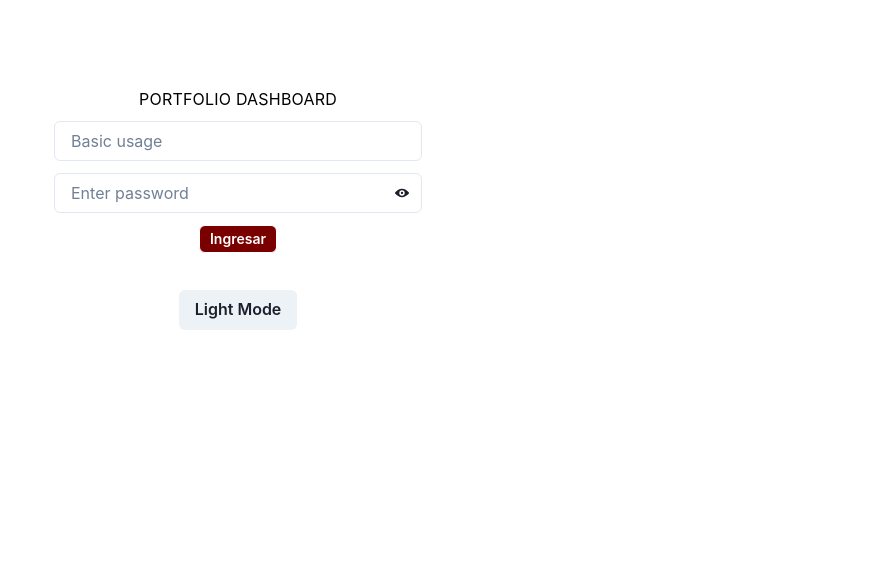
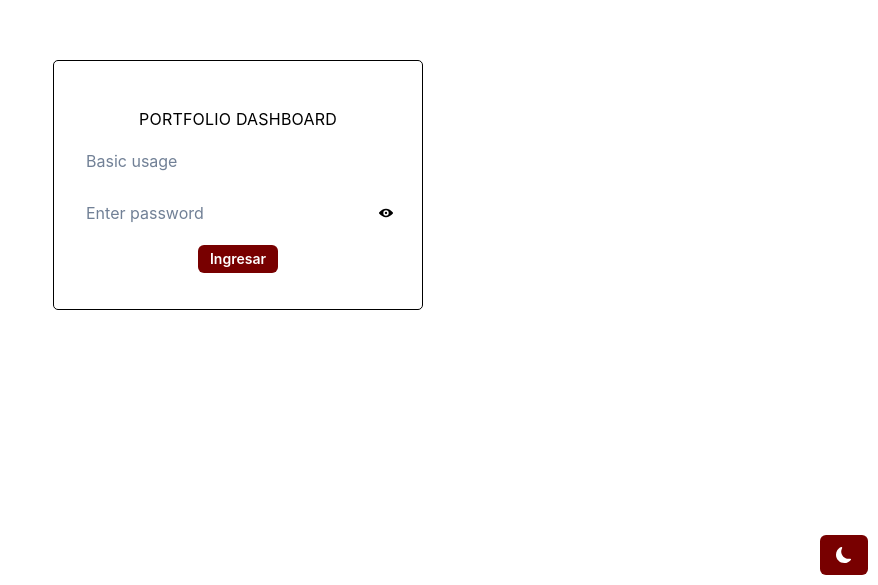
Before and after one commit to LMANMAI/portfolio-api-dashboard, a React (Vite) app: page /auth in a window 1280 px wide. Shown: the part 215-800 px from the top of the page, without its empty margins (402-1280 px from the left). Built offline with nearby package versions, Linux system fonts and the light colour scheme.

Commit message:
[FIX] theme

```diff
--- a/customTheme.ts
+++ /dev/null
@@ -1,28 +0,0 @@
-import { extendTheme } from "@chakra-ui/react";
-import { ButtonStyles as Button } from "./src/components/Theme";
-const bgColor = { light: "red.500", dark: "red.200" };
-const colors = {
-  backgroundPrimaryColor: "#FAFAFA",
-  primary: "#780000",
-  primaryLigther: "#c1121f",
-  secondary: "#003049",
-  secondaryLigther: "#669bbc",
-  third: "#fdf0d5",
-  bgColor,
-};
-
-const theme = extendTheme({
-  colors,
-  config: {
-    initialColorMode: "dark",
-    useSystemColorMode: false,
-  },
-  // fonts: {
-  //   body: "Kumbh Sans, sans-serif",
-  // },
-  components: {
-    Button,
-  },
-});
-
-export default theme;
--- a/package.json
+++ b/package.json
@@ -16,6 +16,7 @@
     "framer-motion": "^11.0.25",
     "react": "^18.2.0",
     "react-dom": "^18.2.0",
+    "react-icons": "^5.0.1",
     "react-router-dom": "^6.22.3"
   },
   "devDependencies": {
--- a/src/App.tsx
+++ b/src/App.tsx
@@ -4,28 +4,26 @@ import {
   ChakraBaseProvider,
   ColorModeProvider,
   Container,
+  Icon,
   useColorMode,
 } from "@chakra-ui/react";
 import { BrowserRouter, Routes, Route } from "react-router-dom";
 import { AuthPage, OverviewPage } from "./pages";
-import theme from "../customTheme";
+import theme from "./theme/customTheme";
+import { BsFillSunFill, BsMoonFill } from "react-icons/bs";
 function App() {
   const currentUser: string = "asd";
   const { colorMode, toggleColorMode } = useColorMode();
 
-  console.log(colorMode);
   return (
     <ChakraBaseProvider theme={theme}>
-      <ColorModeProvider>
+      <ColorModeProvider value={colorMode}>
         <Box width="100vw" height="100vh">
           <Container
             maxW="100%"
             height="100%"
             centerContent
             justifyContent={"center"}
-            background={
-              colorMode === "dark" ? theme.colors.primary : theme.colors.bgColor
-            }
           >
             <BrowserRouter>
               <Routes>
@@ -33,8 +31,20 @@ function App() {
                 <Route path="/" element={<OverviewPage />} />
               </Routes>
             </BrowserRouter>
-            <Button onClick={toggleColorMode}>
-              {colorMode === "light" ? "Dark Mode" : "Light Mode"}
+            <Button
+              onClick={toggleColorMode}
+              position={"absolute"}
+              bottom={"10px"}
+              right={"10px"}
+              variant={"primary"}
+              bg={colorMode === "light" ? "primary" : "secondary"}
+              color={"white"}
+            >
+              {colorMode === "light" ? (
+                <Icon as={BsMoonFill} />
+              ) : (
+                <Icon as={BsFillSunFill} />
+              )}
             </Button>
           </Container>
         </Box>
--- a/src/components/Theme/index.ts
+++ b/src/components/Theme/index.ts
@@ -1,25 +1,34 @@
-import { mode, darken, whiten } from "@chakra-ui/theme-tools";
-
 export const ButtonStyles = {
   baseStyle: {},
   sizes: {},
   variants: {
+    Button: {
+      baseStyle: {
+        fontWeight: "bold",
+        borderRadius: "md",
+        _focus: { boxShadow: "none" },
+      },
+      variants: {
         primary: (props: any) => ({
-      bg: mode(darken("primary", 0), whiten("secondary", 0))(props),
+          bg: props.colorMode === "light" ? "primary" : "secondary",
           color: "white",
           _hover: {
-        bg: mode(darken("primary", 10), whiten("secondary", 10))(props), // Ajusta la intensidad del color en hover según el modo
+            bg:
+              props.colorMode === "light"
+                ? "primaryLigther"
+                : "secondaryLigther",
           },
-      border: "1px solid",
-      padding: "10px",
         }),
         secondary: (props: any) => ({
           bg: "transparent",
-      border: " 1px solid",
-      borderColor: mode(darken("primary", 0), whiten("secondary", 0))(props),
-      color: mode(darken("primary", 0), whiten("secondary", 0))(props),
-      padding: "10px",
+          borderColor: props.colorMode === "light" ? "primary" : "secondary",
+          color: props.colorMode === "light" ? "primary" : "secondary",
+          _hover: {
+            bg: props.colorMode === "light" ? "third" : "third",
+          },
         }),
+      },
+    },
   },
   defaultProps: {},
 };
--- a/src/index.tsx
+++ b/src/index.tsx
@@ -1,9 +1,11 @@
 import React from "react";
 import ReactDOM from "react-dom/client";
 import App from "./App";
-
+import { ThemeProvider } from "./theme";
 ReactDOM.createRoot(document.getElementById("root") as HTMLElement).render(
   <React.StrictMode>
-    <App />
+    <ThemeProvider>
+      <App />
+    </ThemeProvider>
   </React.StrictMode>
 );
--- a/src/pages/Auth/index.tsx
+++ b/src/pages/Auth/index.tsx
@@ -7,6 +7,7 @@ import {
   InputRightElement,
   Stack,
   Text,
+  useColorMode,
 } from "@chakra-ui/react";
 import { ViewIcon, ViewOffIcon } from "@chakra-ui/icons";
 import React from "react";
@@ -14,15 +15,16 @@ import React from "react";
 const AuthPage = () => {
   const [show, setShow] = React.useState(false);
   const handleClick = () => setShow(!show);
+  const { colorMode } = useColorMode();
 
   return (
     <div>
       <Box
         padding="4"
-        bg="#FFF"
+        border={"1px solid"}
         color="black"
         maxW="md"
-        minW={"400px"}
+        minW={"350px"}
         height={"250px"}
         borderRadius={"5px"}
         display={"flex"}
@@ -43,17 +45,19 @@ const AuthPage = () => {
           alignItems={"center"}
           justifyContent={"center"}
         >
-          <Input placeholder="Basic usage" />
+          <Input placeholder="Basic usage" variant={"border"} />
           <InputGroup size="md">
             <Input
               pr="4.5rem"
               type={show ? "text" : "password"}
               placeholder="Enter password"
+              variant={"border"}
             />
             <InputRightElement width="2.5rem">
               <IconButton
                 h="1.75rem"
                 size="sm"
+                variant={"primary"}
                 background={"transparent!important"}
                 onClick={handleClick}
                 icon={show ? <ViewOffIcon /> : <ViewIcon />}
@@ -67,6 +71,8 @@ const AuthPage = () => {
             h="1.75rem"
             size="sm"
             title="ingresar al dashboard"
+            color={"white"}
+            bg={colorMode === "light" ? "primary" : "secondary"}
           >
             Ingresar
           </Button>
--- /dev/null
+++ b/src/theme/customTheme.ts
@@ -0,0 +1,24 @@
+import { extendTheme, ThemeConfig } from "@chakra-ui/react";
+import { ButtonStyles as Button } from "../components/Theme";
+
+const colors = {
+  backgroundPrimaryColor: "#FAFAFA",
+  primary: "#780000",
+  primaryLigther: "#c1121f",
+  secondary: "#003049",
+  secondaryLigther: "#669bbc",
+  third: "#fdf0d5",
+};
+const config: ThemeConfig = {
+  initialColorMode: "dark",
+  useSystemColorMode: true,
+};
+const theme = extendTheme({
+  colors,
+  config,
+  components: {
+    Button,
+  },
+});
+
+export default theme;
--- /dev/null
+++ b/src/theme/index.tsx
@@ -0,0 +1,9 @@
+import { ChakraProvider, extendBaseTheme } from "@chakra-ui/react";
+import React from "react";
+import themeConfig from "./customTheme";
+const theme = extendBaseTheme(themeConfig);
+type Props = { children: React.ReactNode | React.ReactNode[] };
+
+export function ThemeProvider({ children }: Props) {
+  return <ChakraProvider theme={theme}>{children}</ChakraProvider>;
+}
```
Also changed, not shown: 1 other file (tests, documents, lock files or other folders). Lines whose indentation alone changed are shown as unchanged.
